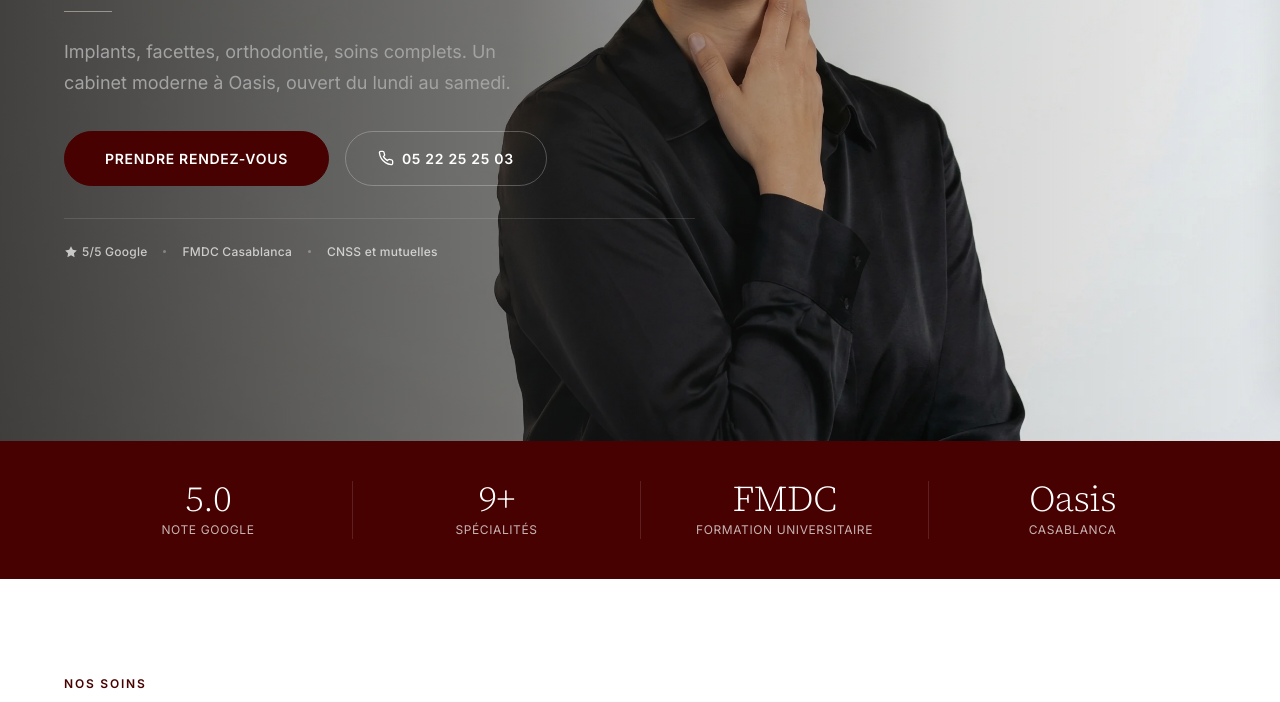
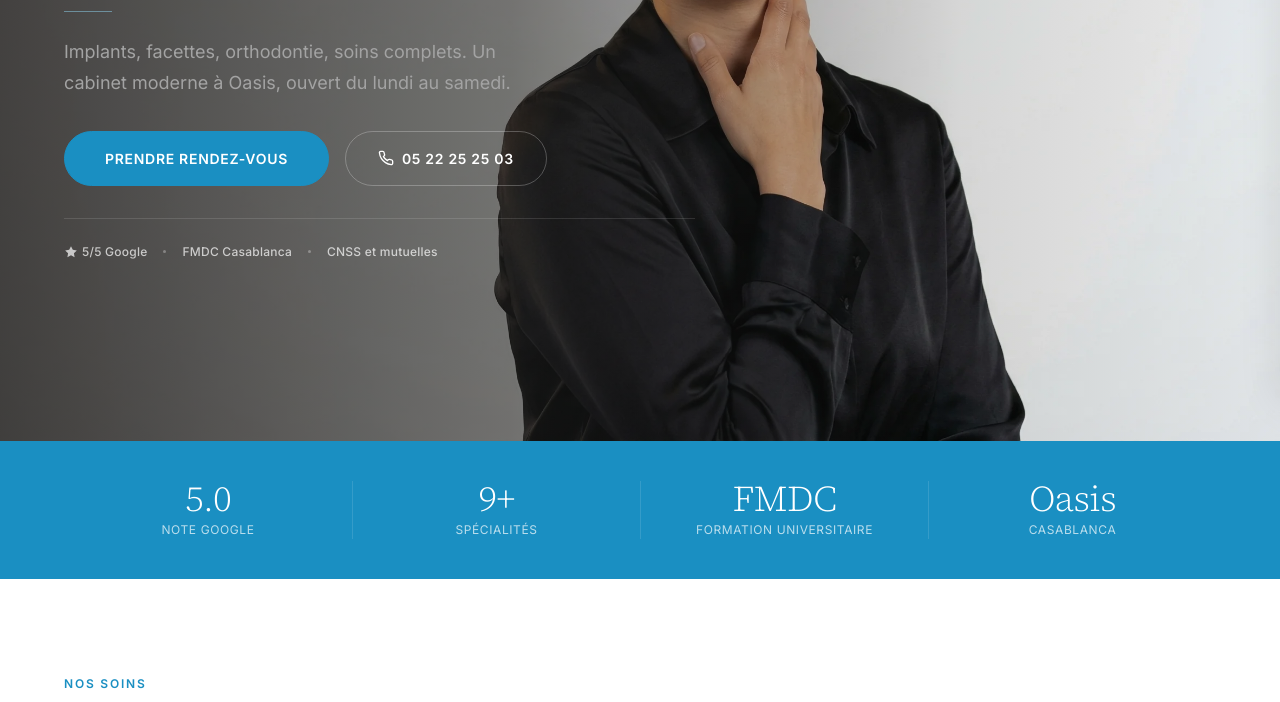
Before and after one commit to webxmedical-max/dr-btissam, a plain HTML site: page index.html in a window 1280 px wide. Shown: the part 391-1093 px from the top of the page. Drawn offline with Linux system fonts and the light colour scheme.

Commit message:
Color: sky blue #23B1E8 accent

```diff
--- a/assets/css/variables.css
+++ b/assets/css/variables.css
@@ -21,18 +21,18 @@
   --color-text-subtle:    #A3A3A3;     /* Light gray — placeholders, disabled */
   --color-text-light:     #D4D4D4;     /* Very light — decorative numbers, watermarks */
 
-  /* ---- ACCENT — BURGUNDY (10% max) ---- */
-  /* Burgundy is the single accent color. Used on: primary CTA, eyebrow, */
+  /* ---- ACCENT — SKY BLUE (10% max) ---- */
+  /* Sky blue is the single accent color. Used on: primary CTA, eyebrow, */
   /* active nav, star icons, links on hover. Never as a large surface. */
-  --color-accent:         #470101;     /* Burgundy — primary accent */
-  --color-accent-hover:   #350100;     /* Deep burgundy — hover states */
-  --color-accent-light:   #F7EDED;     /* Barely-there burgundy tint — selected, hover bg */
-  --color-accent-muted:   #6B2A2A;     /* Softer burgundy — secondary links, icons */
-  --color-accent-wash:    #FBF5F5;     /* Ultra-light burgundy wash — subtle card bg */
+  --color-accent:         #1A8FC2;     /* Sky blue — primary accent */
+  --color-accent-hover:   #147AA8;     /* Deep sky blue — hover states */
+  --color-accent-light:   #EBF6FC;     /* Barely-there blue tint — selected, hover bg */
+  --color-accent-muted:   #3DAEDE;     /* Softer blue — secondary links, icons */
+  --color-accent-wash:    #F4FAFE;     /* Ultra-light blue wash — subtle card bg */
 
   /* ---- DARK BACKGROUND PALETTE ---- */
   /* For footer, dark CTA bands, dark hero variants. */
-  --color-accent-on-dark:  #E8DDD3;    /* Warm beige on dark bg */
+  --color-accent-on-dark:  #8DD4F0;    /* Soft sky blue on dark bg */
   --color-text-on-dark:    #FFFFFF;    /* Primary text on dark */
   --color-text-muted-dark: #A3A3A3;    /* Muted text on dark */
   --color-border-dark:     #2A2A2A;    /* Subtle dividers on dark */
@@ -127,12 +127,12 @@
 
   /* ---- SHADOWS ---- */
   /* Soft, diffused shadows — Rhode-inspired warmth */
-  --shadow-sm:  0 1px 3px 0 rgb(71 1 1 / 0.04), 0 1px 2px -1px rgb(0 0 0 / 0.03);
-  --shadow-md:  0 4px 12px -2px rgb(71 1 1 / 0.06), 0 2px 6px -2px rgb(0 0 0 / 0.04);
-  --shadow-lg:  0 12px 28px -6px rgb(71 1 1 / 0.08), 0 4px 12px -4px rgb(0 0 0 / 0.04);
-  --shadow-xl:  0 24px 48px -12px rgb(71 1 1 / 0.12), 0 8px 16px -8px rgb(0 0 0 / 0.06);
-  --shadow-glow: 0 0 0 1px rgb(71 1 1 / 0.03), 0 8px 40px -8px rgb(71 1 1 / 0.1);
-  --shadow-hover: 0 16px 40px -8px rgb(71 1 1 / 0.1), 0 4px 12px -4px rgb(0 0 0 / 0.04);
+  --shadow-sm:  0 1px 3px 0 rgb(26 143 194 / 0.04), 0 1px 2px -1px rgb(0 0 0 / 0.03);
+  --shadow-md:  0 4px 12px -2px rgb(26 143 194 / 0.06), 0 2px 6px -2px rgb(0 0 0 / 0.04);
+  --shadow-lg:  0 12px 28px -6px rgb(26 143 194 / 0.08), 0 4px 12px -4px rgb(0 0 0 / 0.04);
+  --shadow-xl:  0 24px 48px -12px rgb(26 143 194 / 0.12), 0 8px 16px -8px rgb(0 0 0 / 0.06);
+  --shadow-glow: 0 0 0 1px rgb(26 143 194 / 0.03), 0 8px 40px -8px rgb(26 143 194 / 0.1);
+  --shadow-hover: 0 16px 40px -8px rgb(26 143 194 / 0.1), 0 4px 12px -4px rgb(0 0 0 / 0.04);
 
   /* ---- EASING CURVES ---- */
   /* Fluid, elastic — never mechanical, always alive */
```
